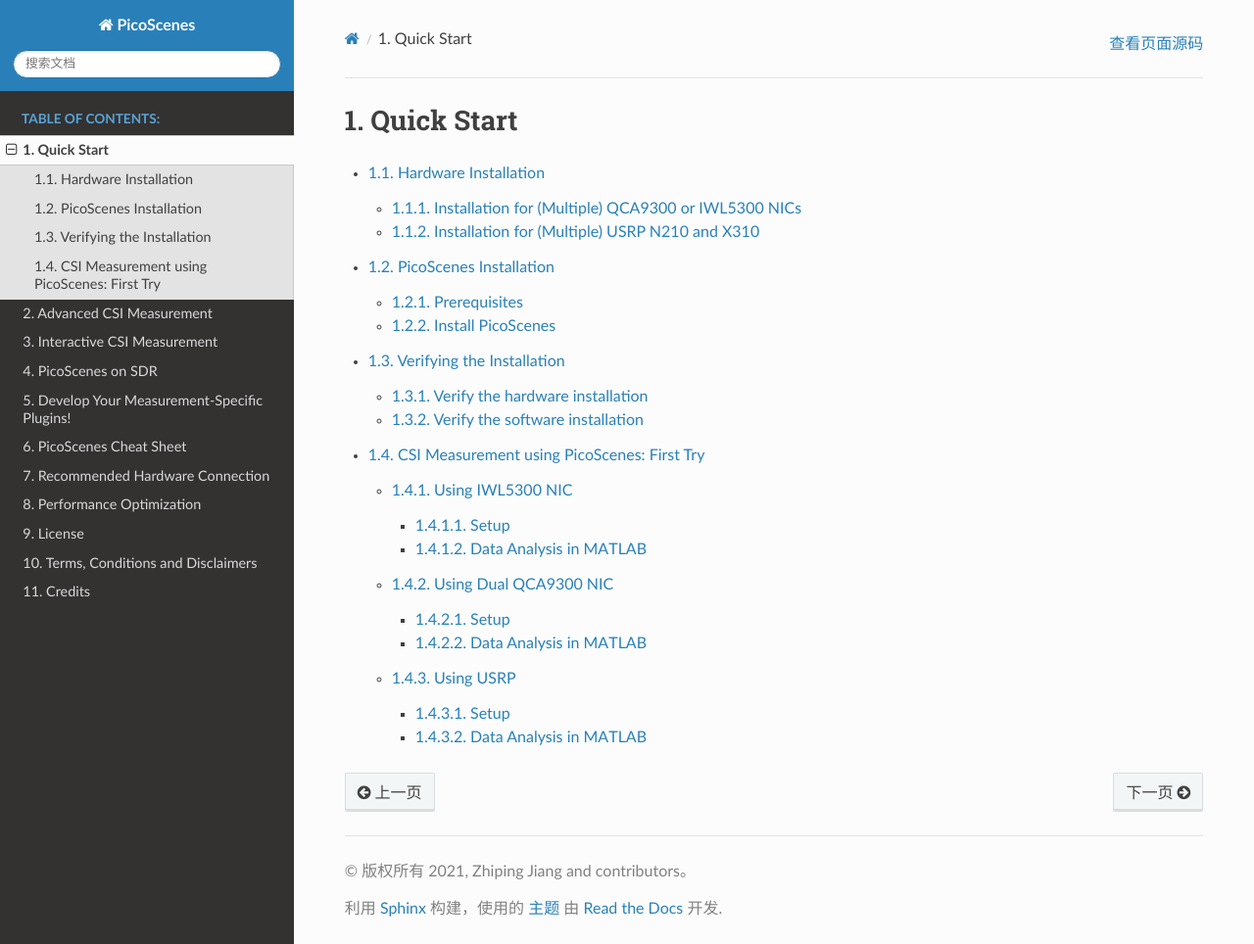
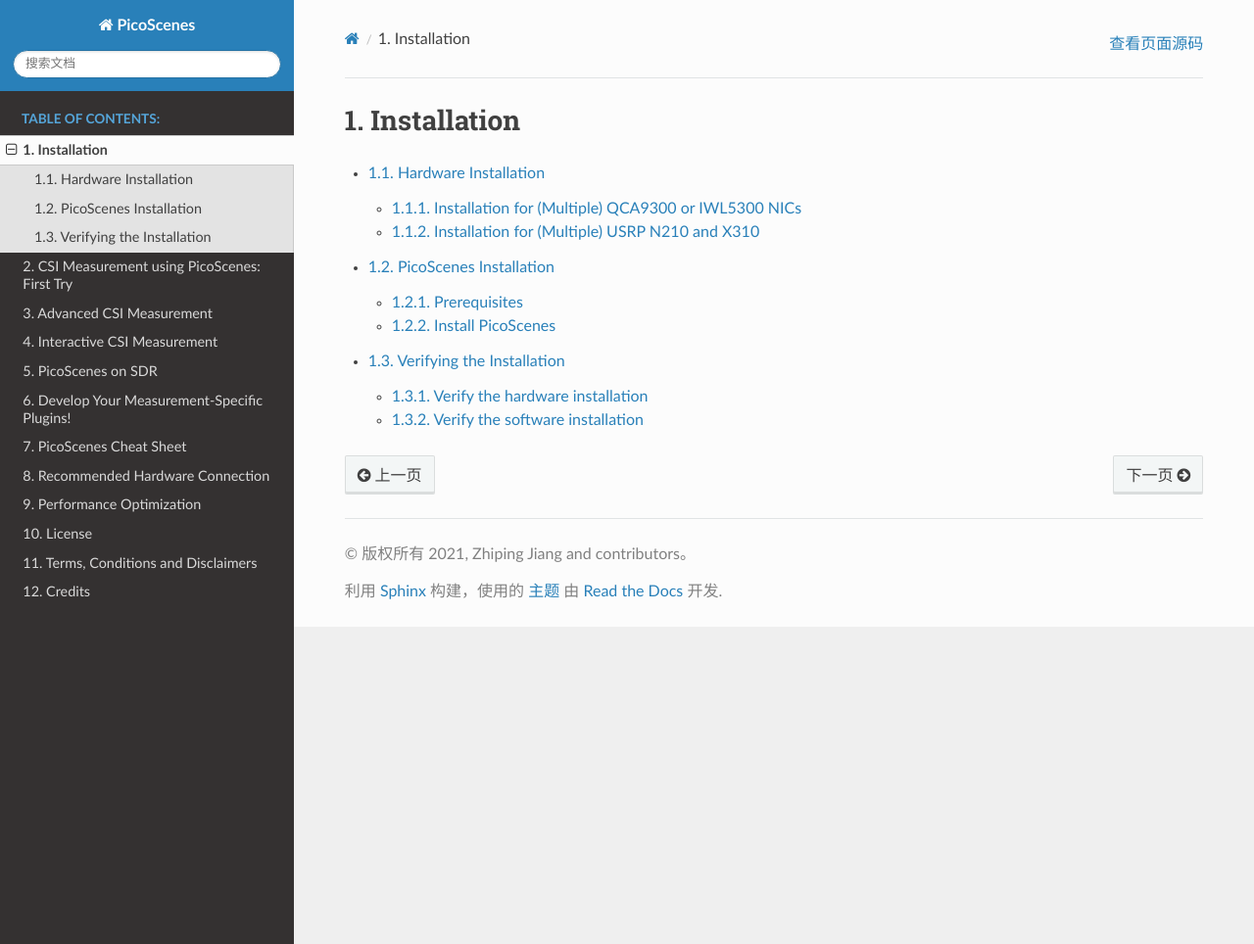
Before and after one commit to wifisensing/PicoScenes-Manual, a Sphinx documentation site: the page built from source/quickstart/quickstart.rst, in a window 1280 px wide and 964 px high. Shown: the whole window at 98% size. Built offline with Sphinx 7.4.7 and the Read the Docs theme 2.0.0, drawn with Linux system fonts in a browser that asks for light colours; pages that are not in the unit, such as notebooks, are missing from menus.

Commit message:
restructure the doc

```diff
--- a/source/index.rst
+++ b/source/index.rst
@@ -27,8 +27,8 @@
    :numbered:
    :caption: Table of Contents:
 
-   .. howtoread
    quickstart/quickstart
+   firsttry
    advanced_measurement/advanced
    interactive_measurement/interactive
    onSDR/useSDR
--- a/source/quickstart/installation.rst
+++ b/source/quickstart/installation.rst
@@ -77,8 +77,9 @@
 - Internet connection: internet connection is required throughout the installation process, and **is also required periodically for license checking** during the later use.
 - Latest kernel version: PicoScenes depends on and is also built against the latest kernel version, your system have to be updated to the *latest* kernel version. Fortunately, *you don't have to update your system manually*, because PicoScenes installer will trigger the kernel update routine automatically.
 - Latest MATLAB on Linux/macOS: PicoScenes MATLAB Toolbox, which decodes the CSI measurement data in MATLAB, **only** supports the latest MATLAB on Linux/macOS platforms (R2020b or R2021a).
-.. note::
-    The porting of PicoScenes MATLAB Toolbox to Windows platform is on the way.
+
+    .. note::
+        The porting of PicoScenes MATLAB Toolbox to Windows platform is on the way.
 
 Install PicoScenes
 ++++++++++++++++++++
--- a/source/quickstart/quickstart.rst
+++ b/source/quickstart/quickstart.rst
@@ -1,9 +1,8 @@
-=============
-Quick Start
-=============
+================
+Installation
+================
 
 .. toctree::
     :maxdepth: 3
 
     installation
-    firsttry
```
Also changed, not shown: source/howtoread.rst (deleted, +0 -14 lines), source/introduction.rst (deleted, +0 -10 lines), source/firsttry.rst (renamed from source/quickstart/firsttry.rst).
